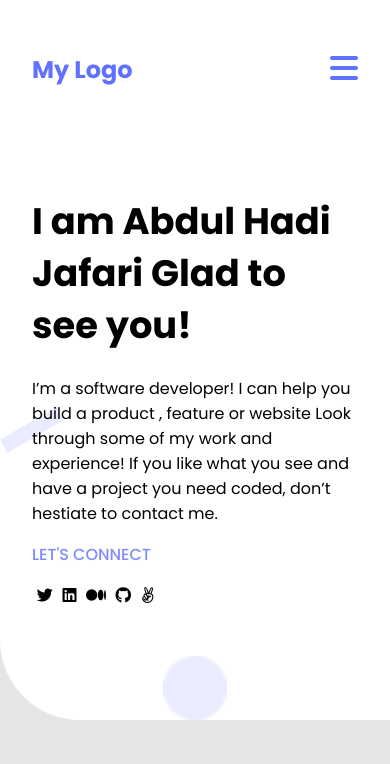
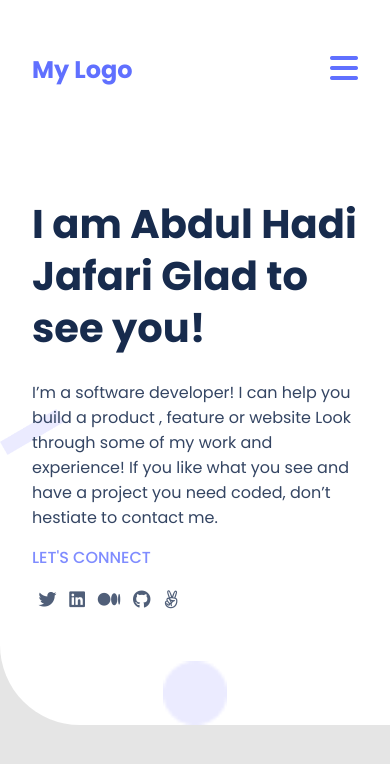
Before and after one commit to Hadi111jafari/my-site, a website: page index.html in a window 390 px wide. Drawn offline with Linux system fonts and the light colour scheme.

Commit message:
Apply changes from reviewer to the files index.html and style.css

```diff
--- a/index.html
+++ b/index.html
@@ -21,7 +21,6 @@
     <title>Portfolio</title>
   </head>
   <body>
-    <header>
     <nav>
       <a href="">
         <h1>My Logo</h1>
@@ -30,11 +29,11 @@
         <i class="fas fa-bars"></i>
       </div>
     </nav>
-
+    <header>
       <!-- Hero section -->
       <div id="hero">
         <h1>I am Abdul Hadi Jafari Glad to see you!</h1>
-        <p>
+        <p id="bio">
           I’m a software developer! I can help you build a product , feature or
           website Look through some of my work and experience! If you like what
           you see and have a project you need coded, don’t hestiate to contact
@@ -44,11 +43,27 @@
         <div id="social">
           <p>Let's connect</p>
           <ul>
-            <li><i class="fab fa-twitter"></i></li>
-            <li><i class="fab fa-linkedin"></i></li>
-            <li><i class="fab fa-medium"></i></li>
-            <li><i class="fab fa-github"></i></li>
-            <li><i class="fab fa-angellist"></i></li>
+            <li>
+              <a href="https://www.twitter.com"
+                ><i class="fab fa-twitter"></i
+              ></a>
+            </li>
+            <li>
+              <a href="https://www.linkedin.com"
+                ><i class="fab fa-linkedin"></i
+              ></a>
+            </li>
+            <li>
+              <a href="https://www.medium.com"><i class="fab fa-medium"></i></a>
+            </li>
+            <li>
+              <a href="https://www.github.com"><i class="fab fa-github"></i></a>
+            </li>
+            <li>
+              <a href="https://www.angellist.com"
+                ><i class="fab fa-angellist"></i
+              ></a>
+            </li>
           </ul>
         </div>
       </div>
--- a/style.css
+++ b/style.css
@@ -12,15 +12,16 @@ body {
 
 @media (max-width: 768px) {
   header {
-    background-color: #fff;
+    background-color: #ffffff;
     border-radius: 0 0 0 5rem;
   }
 
-  header nav {
+  nav {
     display: flex;
     justify-content: space-between;
     padding: 2rem;
     justify-items: center;
+    background-color: #ffffff;
   }
 
   nav a {
@@ -36,7 +37,8 @@ body {
 
   #hero {
     padding: 2rem;
-    background: url("/images/Ellipse\ 3.png"), url("/images/Rectangle\ 4.png"), url("/images/Ellipse\ 5.png");
+    background: url("/images/Ellipse\ 3.png"), url("/images/Rectangle\ 4.png"),
+      url("/images/Ellipse\ 5.png");
     background-repeat: no-repeat, no-repeat, no-repeat;
     background-position: top right, left, bottom;
     background-size: 4rem;
@@ -44,14 +46,23 @@ body {
   }
 
   #hero h1 {
-    font-size: 2.3rem;
+    font-size: 40px;
+    font-weight: 700;
     line-height: 52px;
+    color: #172b4d;
+    display: flex;
+  }
+
+  #bio {
+    color: #344563;
   }
 
   #social p {
     text-transform: uppercase;
     color: #7f8cff;
     font-weight: 500;
+    font-size: 16px;
+    line-height: 24px;
   }
 
   #social ul {
@@ -60,7 +71,9 @@ body {
     padding-left: 0;
   }
 
-  #social ul li {
-    margin: 0 0.3rem;
+  #social ul li a {
+    margin: 0 0.4rem;
+    color: #505f79;
+    font-size: large;
   }
 }
```
Lines whose indentation alone changed are shown as unchanged.
